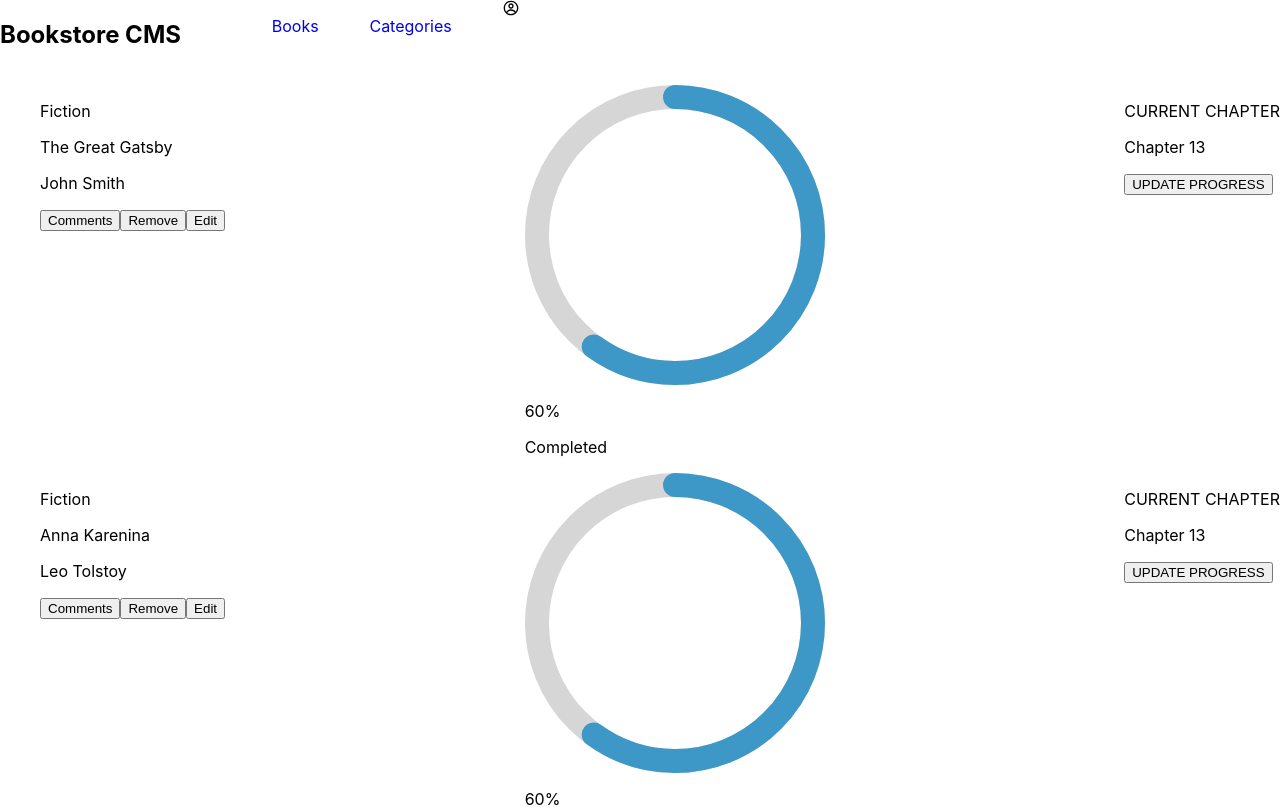
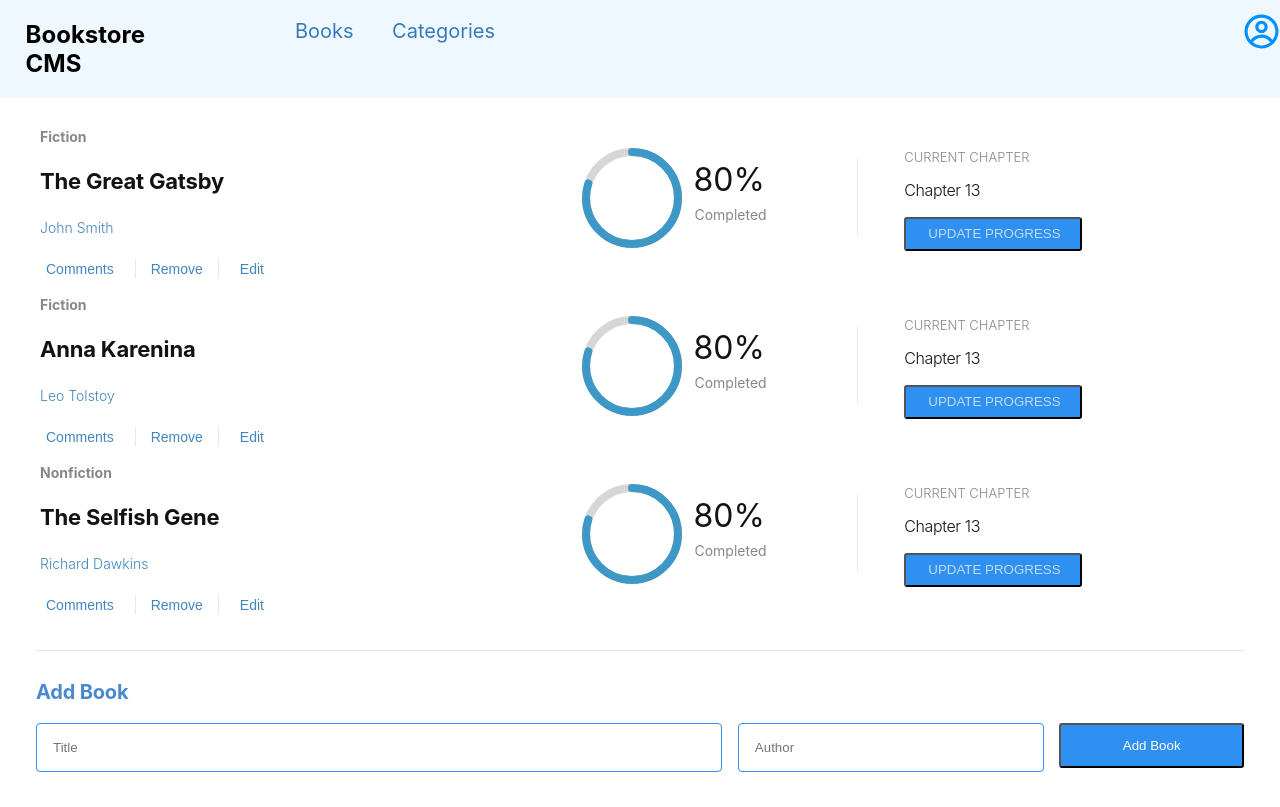
Before and after one commit to shihabrafio/BookStore, a React (Create React App) app: page / in a window 1280 px wide. Shown: the top 807 px of the page. Built offline with nearby package versions, Linux system fonts and the light colour scheme.

Commit message:
Add Style

```diff
--- a/src/components/Addbook.jsx
+++ b/src/components/Addbook.jsx
@@ -1,5 +1,6 @@
 import React, { useState } from 'react';
 import { useDispatch } from 'react-redux';
+import styled from 'styled-components';
 import { addBook } from '../redux/books/books';
 
 const Addbook = () => {
@@ -9,19 +10,68 @@ const Addbook = () => {
   const dispatch = useDispatch();
   const add = (event) => {
     event.preventDefault();
-    if (!title && !author) return;
+    if (!title.trim() || !author.trim()) return;
     dispatch(addBook([title, author]));
     setTitle('');
     setAuthor('');
   };
 
   return (
-    <form>
-      <input type="text" placeholder="Title" name="title" onChange={(e) => setTitle(e.target.value)} value={title} />
-      <input type="text" placeholder="Author" name="author" onChange={(e) => setAuthor(e.target.value)} value={author} />
-      <button type="submit" onClick={add}>Add Book</button>
-    </form>
+    <Div>
+      <h1>Add Book</h1>
+      <form>
+        <input type="text" className="title" placeholder="Title" name="title" onChange={(e) => setTitle(e.target.value)} value={title} />
+        <input type="text" className="author" placeholder="Author" name="author" onChange={(e) => setAuthor(e.target.value)} value={author} />
+        <button type="submit" className="add-button" onClick={add}>Add Book</button>
+      </form>
+    </Div>
   );
 };
 
 export default Addbook;
+
+const Div = styled.div`
+border-top: 1px solid #e8e8e8;
+margin: 2rem 2.25rem;
+
+  h1 {
+      height: 1.5rem;
+      margin: 1.813rem 32.75rem 1.188rem 0;
+      font-size: 1.25rem;
+      font-weight: bold;
+      font-stretch: normal;
+      font-style: normal;
+      line-height: normal;
+      letter-spacing: -0.18px;
+      color: #4989d1;
+  }
+  form {
+      display: flex;
+      justify-content: space-between;
+
+      .title {
+          height: 2.813rem;
+          border-radius: 4px;
+          border: solid 1px #2e90f0;
+          background-color: #fff;
+          padding-left: 1rem;
+          width: 55.15%;
+      }
+      .author {
+          height: 2.813rem;
+          border-radius: 4px;
+          border: solid 1px #2e90f0;
+          background-color: #fff;
+          padding-left: 1rem;
+          width: 23.67%;
+      }
+      .add-button {
+          height: 2.813rem;
+          border-radius: 3px;
+          color: #fff;
+          background-color: #2e90f0;
+          width: 15.28%;
+      }
+  }
+
+`;
--- a/src/components/Navbar.jsx
+++ b/src/components/Navbar.jsx
@@ -30,20 +30,34 @@ export default Navbar;
 
 const Nav = styled.nav`
   display: flex;
-
-  .h1 {
+  background-color: aliceblue;
+  h1 {
+    margin-left: 2%;
   }
 
   ul {
     display: flex;
-    align-content: space-between;
     list-style: none;
     width: 22%;
-    justify-content: space-evenly;
-  }
+    justify-content: flex-start;
+    margin-left: 2%;
 
-  .link {
-    text-decoration: none;
-    text-align: center;
-  }
+    li {
+      padding-top: 1%;
+      padding-left: 15%;
+
+      .link {
+        text-decoration: none;
+        font-size: 20px;
+        color: #367bb8;
+      }}}
+  .profile {
+    margin-left: 57%;
+    margin-top: 1%;
+
+    .icon {
+        width: auto;
+        height: 2.313rem;
+        color: #0090ff;
+  }}
 `;
--- a/src/components/book.jsx
+++ b/src/components/book.jsx
@@ -1,4 +1,3 @@
-/* eslint-disable import/no-extraneous-dependencies */
 import { CircularProgressbar } from 'react-circular-progressbar';
 import 'react-circular-progressbar/dist/styles.css';
 import styled from 'styled-components';
@@ -13,7 +12,7 @@ const Book = ({ book }) => {
   };
   return (
     <Listitems>
-      <article className="left">
+      <article className="first">
         <div className="book-details">
           <p className="genre">{book.category}</p>
           <p className="title">{book.title}</p>
@@ -30,16 +29,16 @@ const Book = ({ book }) => {
           <Button className="edit">Edit</Button>
         </div>
       </article>
-      <article className="middle">
+      <article className="second">
         <div className="circle">
-          <CircularProgressbar value={60} />
+          <CircularProgressbar value={80} />
         </div>
         <div className="progress-text">
-          <p className="percentage">60%</p>
+          <p className="percentage">80%</p>
           <p className="completed">Completed</p>
         </div>
       </article>
-      <article className="right">
+      <article className="last">
         <div className="current-chapter-container">
           <p className="current-chapter">CURRENT CHAPTER</p>
           <p className="book-chapter">Chapter 13</p>
@@ -55,4 +54,166 @@ export default Book;
 const Listitems = styled.li`
   display: flex;
   justify-content: space-between;
+
+  .first {
+    display: flex;
+    flex-direction: column;
+    justify-content: center;
+    width: 40%;
+    .book-details {
+        .genre {
+            height: 1.125rem;
+            opacity: 0.5;
+            font-size: 0.875rem;
+            font-weight: bold;
+            font-stretch: normal;
+            font-style: normal;
+            line-height: normal;
+            letter-spacing: normal;
+            color: #121212;
+        }
+        .title {
+            height: 1.813rem;
+            font-size: 1.375rem;
+            font-weight: bold;
+            font-stretch: normal;
+            font-style: normal;
+            line-height: normal;
+            letter-spacing: -0.2px;
+            color: #121212;
+        }
+        .author {
+            height: 1.188rem;
+            margin: 0.25rem 0 0;
+            font-size: 0.875rem;
+            font-weight: 300;
+            font-stretch: normal;
+            font-style: normal;
+            line-height: normal;
+            letter-spacing: normal;
+            color: #4386bf;
+        }
+    }
+    .interactions {
+        padding-top: 1rem;
+        margin: 0.188rem 0.938rem 0.125rem 0;
+
+        .comments {
+            margin: 0.188rem 0 0.125rem 0;
+            font-size: 0.875rem;
+            font-weight: 300;
+            font-stretch: normal;
+            font-style: normal;
+            line-height: normal;
+            letter-spacing: normal;
+            color: #4386bf;
+            background-color: #fff;
+            border: none;
+        }
+        .remove {
+            height: 1.188rem;
+            font-size: 0.875rem;
+            font-weight: 300;
+            font-stretch: normal;
+            font-style: normal;
+            line-height: normal;
+            letter-spacing: normal;
+            color: #4386bf;
+            background-color: #fff;
+            border-right: 1px solid #e8e8e8;
+            border-left: 1px solid #e8e8e8;
+            border-top: none;
+            border-bottom: none;
+            padding: 0 0.938rem;
+            margin: 0 0.938rem;
+        }
+        .edit {
+            height: 1.188rem;
+            font-size: 0.875rem;
+            font-weight: 300;
+            font-stretch: normal;
+            font-style: normal;
+            line-height: normal;
+            letter-spacing: normal;
+            color: #4386bf;
+            background-color: #fff;
+            border: none;
+        }
+    }
+ }
+
+ .second {
+    display: flex;
+    align-items: center;
+
+    .circle {
+      max-width: 6.25rem;
+    }
+    .progress-text {
+        border-right: 1px solid #e8e8e8;
+
+        .percentage {
+            height: 2.438rem;
+            margin: 0.063rem 5.75rem 0 0.688rem;
+            font-size: 2rem;
+            font-weight: normal;
+            font-stretch: normal;
+            font-style: normal;
+            line-height: normal;
+            letter-spacing: normal;
+            color: #121212;
+        }
+        .completed {
+            height: 1.125rem;
+            margin: 0.438rem 4.938rem 0.75rem 0.75rem;
+            opacity: 0.5;
+            font-size: 0.875rem;
+            font-weight: normal;
+            font-stretch: normal;
+            font-style: normal;
+            line-height: normal;
+            letter-spacing: normal;
+            color: #121212;
+        }
+    }
+}
+.last {
+    display: flex;
+    flex-direction: column;
+    justify-content: center;
+    margin-right: 16%;
+
+    .current-chapter-container {
+        .current-chapter {
+            height: 1.125rem;
+            // margin: 0.063rem 3.625rem 0 3.688rem;
+            opacity: 0.5;
+            font-size: 0.813rem;
+            font-weight: 300;
+            font-stretch: normal;
+            font-style: normal;
+            line-height: normal;
+            letter-spacing: normal;
+            color: #121212;
+        }
+        .book-chapter {
+            height: 1.313rem;
+            margin: 0.438rem 0 0.25rem 0;
+            font-size: 1rem;
+            font-weight: 300;
+            font-stretch: normal;
+            font-style: normal;
+            line-height: normal;
+            letter-spacing: -0.4px;
+            color: #121212;
+        }
+    }
+    .update-progress {
+        margin: 0.75rem 0 0.563rem 0;
+        padding: 0.438rem 1.188rem 0.5rem 1.375rem;
+        border-radius: 3px;
+        background-color: #2e90f0;
+        color: #c3daf0;
+    }
+}
 `;
--- a/src/components/books.jsx
+++ b/src/components/books.jsx
@@ -7,7 +7,7 @@ const Books = () => {
   const books = useSelector((store) => store.books.books);
 
   const saveBooksToLocalStorage = (items) => {
-    localStorage.setItem('booksdata', JSON.stringify(items));
+    localStorage.setItem('Allbooks', JSON.stringify(items));
   };
 
   useEffect(() => {
--- a/src/redux/books/books.js
+++ b/src/redux/books/books.js
@@ -3,7 +3,7 @@ import { v4 as uuid } from 'uuid';
 import initialbook from './initialbooks';
 
 const storedBooks = () => {
-  const storedBooks = localStorage.getItem('booksdata');
+  const storedBooks = localStorage.getItem('Allbooks');
   const storedBooksArr = JSON.parse(storedBooks);
 
   if (storedBooks) {
```
